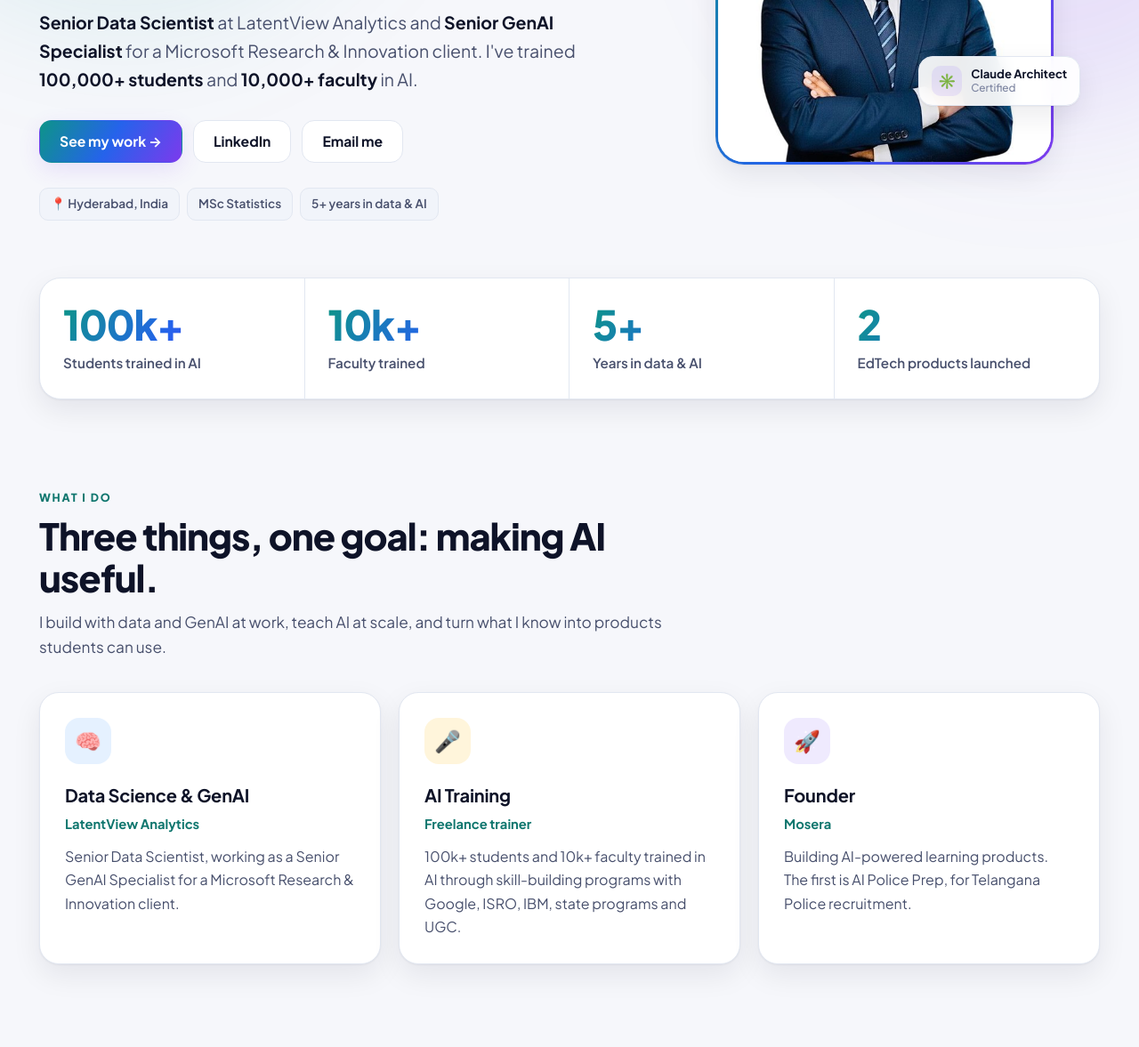
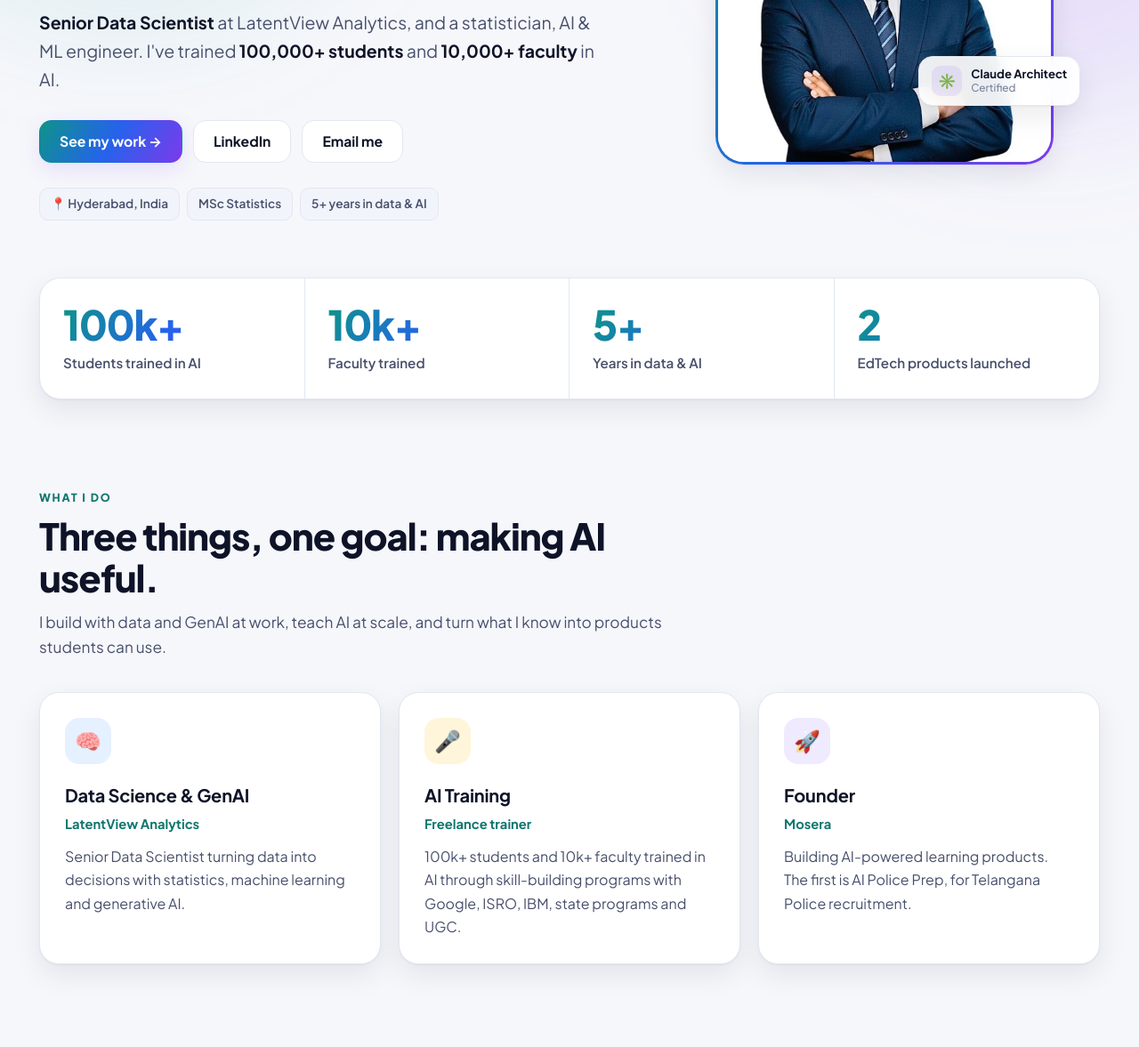
Before and after one commit to Moses738/Moses738.github.io, a plain HTML site: page index.html in a window 1280 px wide. Shown: the part 438-1615 px from the top of the page at 89% size. Drawn offline with Linux system fonts and the light colour scheme.

Commit message:
Remove client mention and GenAI Specialist title
Co-Authored-By: Claude Opus 5.5 <noreply@anthropic.com>

```diff
--- a/index.html
+++ b/index.html
@@ -4,9 +4,9 @@
   <meta charset="utf-8">
   <meta name="viewport" content="width=device-width, initial-scale=1">
   <title>Moses K · Senior Data Scientist, AI Trainer & Founder of Mosera</title>
-  <meta name="description" content="Moses K: Senior Data Scientist at LatentView Analytics, Senior GenAI Specialist, AI trainer for 100k+ students and 10k+ faculty, and founder of Mosera (AI Police Prep). Google TensorFlow Developer and Claude Architect certified.">
+  <meta name="description" content="Moses K: Senior Data Scientist at LatentView Analytics, statistician and AI &amp; ML engineer, AI trainer for 100k+ students and 10k+ faculty, and founder of Mosera (AI Police Prep). Google TensorFlow Developer and Claude Architect certified.">
   <meta property="og:title" content="Moses K · Data Scientist, AI Trainer & Founder">
-  <meta property="og:description" content="Senior Data Scientist and GenAI Specialist. Trained 100k+ students and 10k+ faculty in AI. Founder of Mosera, the company behind AI Police Prep.">
+  <meta property="og:description" content="Senior Data Scientist, statistician and AI &amp; ML engineer. Trained 100k+ students and 10k+ faculty in AI. Founder of Mosera, the company behind AI Police Prep.">
   <meta property="og:image" content="https://moses738.github.io/assets/moses.jpg">
   <meta property="og:url" content="https://moses738.github.io/">
   <meta name="theme-color" content="#0b1020">
@@ -234,7 +234,7 @@
       <div>
         <span class="pill"><b>New</b> Founder of Mosera · building AI Police Prep</span>
         <h1>I build <span class="grad-text">AI products</span> and teach people to use AI.</h1>
-        <p class="lead"><strong>Senior Data Scientist</strong> at LatentView Analytics and <strong>Senior GenAI Specialist</strong> for a Microsoft Research &amp; Innovation client. I've trained <strong>100,000+ students</strong> and <strong>10,000+ faculty</strong> in AI.</p>
+        <p class="lead"><strong>Senior Data Scientist</strong> at LatentView Analytics, and a statistician, AI &amp; ML engineer. I've trained <strong>100,000+ students</strong> and <strong>10,000+ faculty</strong> in AI.</p>
         <div class="ctas">
           <a class="btn primary" href="#ventures">See my work →</a>
           <a class="btn soft" href="https://www.linkedin.com/in/kammarikathamosha" target="_blank" rel="noopener">LinkedIn</a>
@@ -263,7 +263,7 @@
     <section class="sec" id="what">
       <div class="sec-head rv"><span class="eyebrow">What I do</span><h2>Three things, one goal: making AI useful.</h2><p>I build with data and GenAI at work, teach AI at scale, and turn what I know into products students can use.</p></div>
       <div class="grid3">
-        <div class="card do rv"><div class="ic">🧠</div><h3>Data Science &amp; GenAI</h3><div class="at">LatentView Analytics</div><p>Senior Data Scientist, working as a Senior GenAI Specialist for a Microsoft Research &amp; Innovation client.</p></div>
+        <div class="card do rv"><div class="ic">🧠</div><h3>Data Science &amp; GenAI</h3><div class="at">LatentView Analytics</div><p>Senior Data Scientist turning data into decisions with statistics, machine learning and generative AI.</p></div>
         <div class="card do rv"><div class="ic">🎤</div><h3>AI Training</h3><div class="at">Freelance trainer</div><p>100k+ students and 10k+ faculty trained in AI through skill-building programs with Google, ISRO, IBM, state programs and UGC.</p></div>
         <div class="card do rv"><div class="ic">🚀</div><h3>Founder</h3><div class="at">Mosera</div><p>Building AI-powered learning products. The first is AI Police Prep, for Telangana Police recruitment.</p></div>
       </div>
@@ -403,7 +403,7 @@
   <script>
     // Experience (from LinkedIn). Months 1-12; end null = present.
     var JOBS = [
-      { role: 'Senior Data Scientist', co: 'LatentView Analytics', start: [2025, 6], end: null, note: 'Senior GenAI Specialist for a Microsoft Research & Innovation client.' },
+      { role: 'Senior Data Scientist', co: 'LatentView Analytics', start: [2025, 6], end: null, note: 'Hyderabad' },
       { role: 'Machine Learning Engineer', co: 'TheSmartBridge', start: [2023, 1], end: [2025, 5], note: 'Hyderabad' },
       { role: 'Data Science Trainee', co: 'Innomatics Research Labs', start: [2022, 7], end: [2023, 1], note: 'Hyderabad' },
       { role: 'Process Executive, Data', co: 'Cognizant', start: [2021, 5], end: [2022, 7], note: 'Hyderabad' },
```
